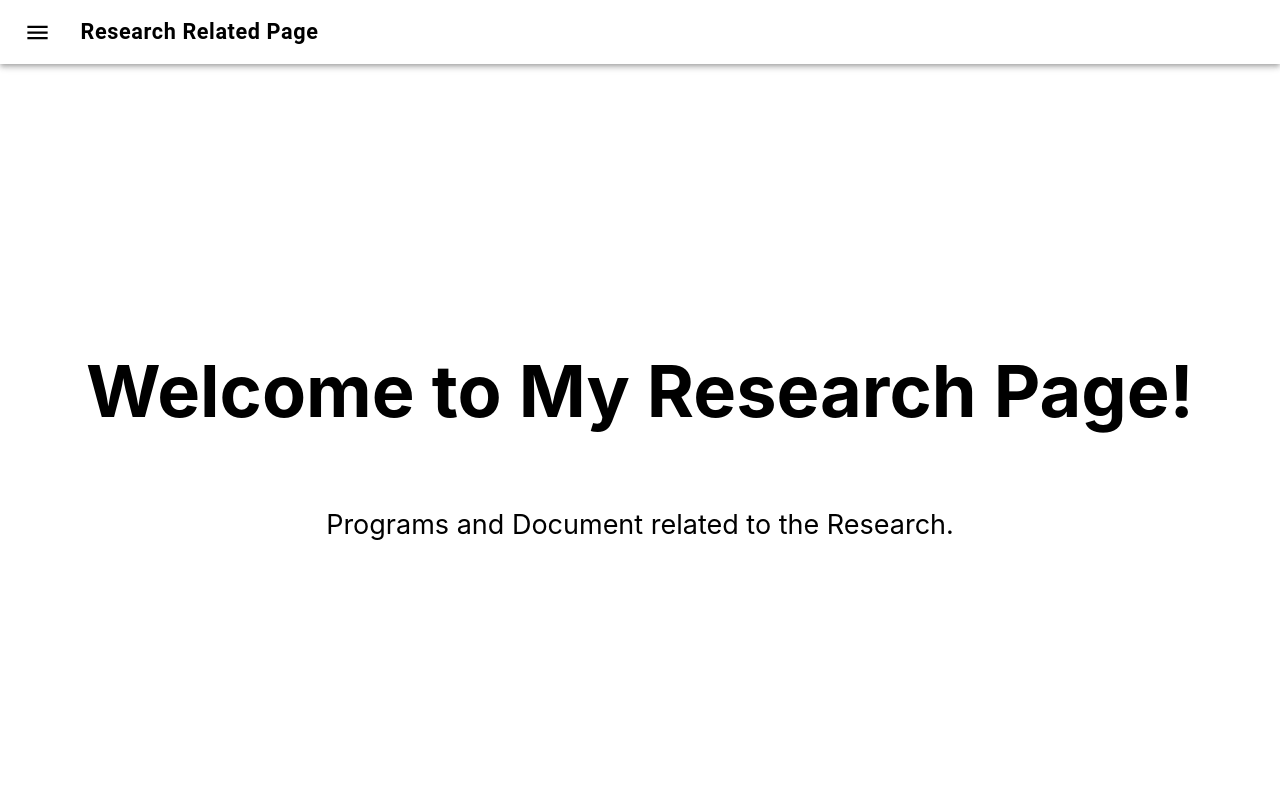
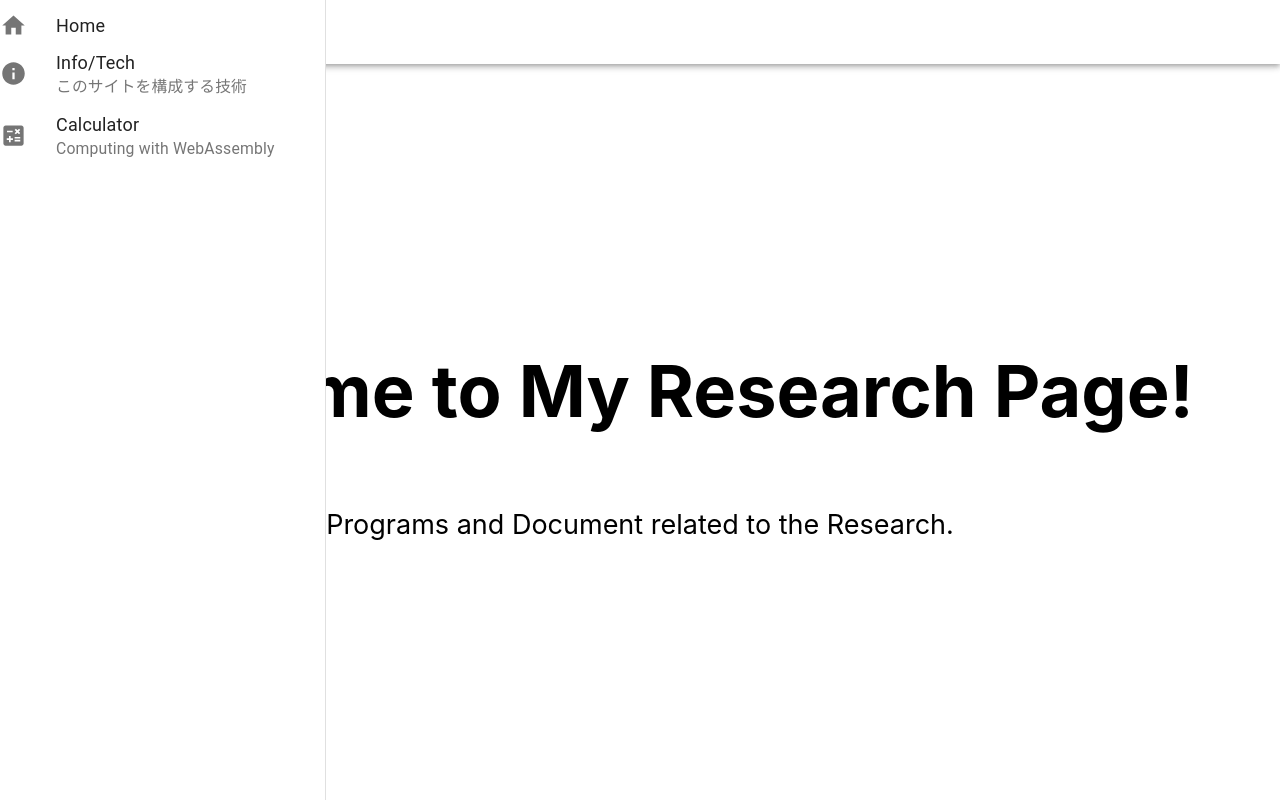
Before and after one commit to xryuseix/research, a Next.js app in the folder website/: page /research/ in a window 1280 px wide. Shown: the top 802 px of the page. Built offline with nearby package versions, Linux system fonts and the light colour scheme.

Commit message:
fix: サイドバーの幅を修正

```diff
--- a/website/components/Layout/MenuBar.tsx
+++ b/website/components/Layout/MenuBar.tsx
@@ -20,6 +20,7 @@ import ListItemText from "@material-ui/core/ListItemText";
 
 import HomeIcon from "@material-ui/icons/Home";
 import CalculateIcon from "@mui/icons-material/Calculate";
+import InfoIcon from "@mui/icons-material/Info";
 
 const titleStyle: { [key: string]: string | number } = {
   textTransform: "none",
@@ -75,7 +76,8 @@ const MenuBar: FC = ({ children }) => {
       </Box>
 
       <Drawer
-        variant="temporary"
+        // variant="temporary"
+        variant="permanent"
         open={drawerOpen}
         onClose={handleDrawerToggle}
       >
@@ -96,11 +98,25 @@ const MenuBar: FC = ({ children }) => {
             </ListItemIcon>
             <ListItemText primary="Home" />
           </LinkListItem>
+          <LinkListItem href="/info/tech">
+            <ListItemIcon>
+              <InfoIcon />
+            </ListItemIcon>
+            <ListItemText
+              primary="Info/Tech"
+              secondary="このサイトを構成する技術"
+              style={{ width: "3em" }}
+            />
+          </LinkListItem>
           <LinkListItem href="/apps/calc">
             <ListItemIcon>
               <CalculateIcon />
             </ListItemIcon>
-            <ListItemText primary="Calculator" secondary="Using WebAssembly" />
+            <ListItemText
+              primary="Calculator"
+              secondary="Computing with WebAssembly"
+              style={{ width: "3em" }}
+            />
           </LinkListItem>
         </List>
       </Drawer>
```
